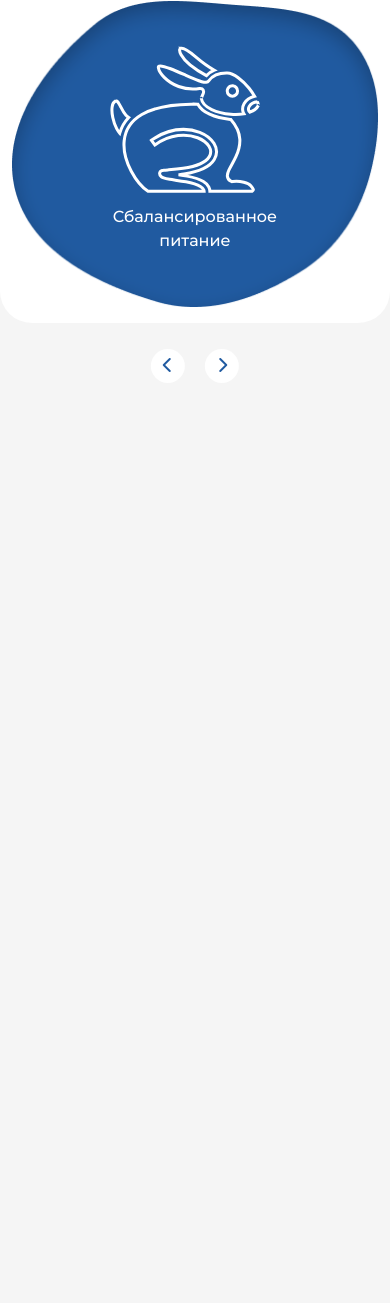
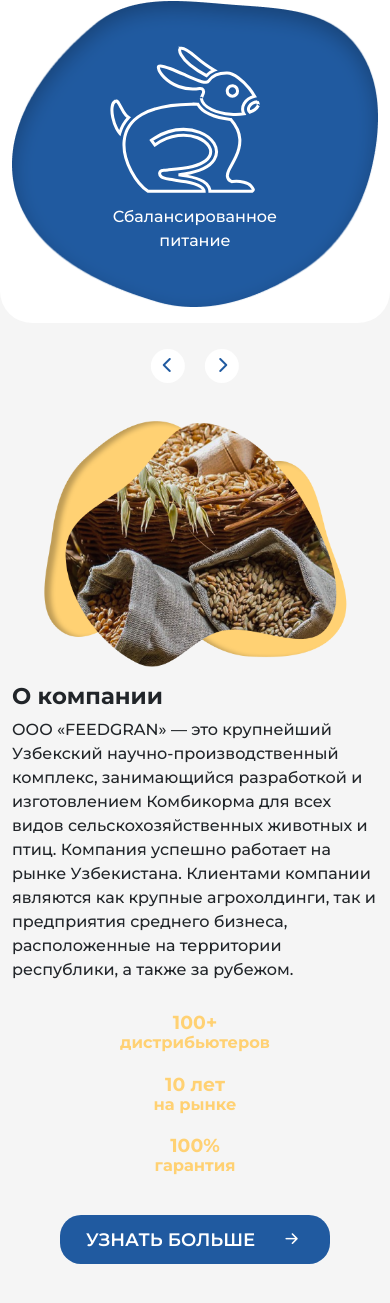
Before and after one commit to arofatnizamova/Feedgran, a plain HTML site: page index.html in a window 390 px wide. Shown: the part 1663-2966 px from the top of the page. Before the commit the page ends 2046 px from the top, so only its background shows below. Drawn offline with nearby package versions, Linux system fonts and the light colour scheme; some icons are missing.

Commit message:
feat: add responsive section about

```diff
--- a/index.html
+++ b/index.html
@@ -418,6 +418,40 @@
                 </div>
             </div>
         </section>
+        <section class="py-5">
+            <div class="container">
+                <div class="row justify-content-center gx-lg-5 gx-0 gy-3">
+                    <div class="col-lg-6 col-10">
+                        <img src="images/6.png" alt="" class="img-fluid object-fit-cover">
+                    </div>
+                    <div class="col-lg-6">
+                        <div class="w-100 h-100 d-flex flex-column justify-content-center">
+                            <h3 class="fw-bold fs-title-2">О компании</h3>
+                            <p class="fs-paragraph-2">ООО «FEEDGRAN» — это крупнейший Узбекский научно-производственный комплекс, занимающийся разработкой и изготовлением Комбикорма для всех видов сельскохозяйственных животных и птиц.
+                                Компания успешно работает на рынке Узбекистана. Клиентами компании являются как крупные агрохолдинги, так и предприятия среднего бизнеса, расположенные на территории республики, а также за рубежом.</p>
+                                <div class="d-flex flex-lg-row flex-column justify-content-lg-between  justify-content-center align-items-lg-start align-items-center text-lg-start text-center my-lg-5 my-3">
+                                    <span class="text-yellow fw-bold number lh-1 d-block mb-lg-0 mb-4">
+                                        100+ <br>
+                                       <span class="fs-span">дистрибьютеров</span>
+                                    </span>
+                                    <span class="text-yellow fw-bold number lh-1 d-block mb-lg-0 mb-4">
+                                        10 лет <br>
+                                       <span class="fs-span">на рынке</span>
+                                    </span>
+                                    <span class="text-yellow fw-bold number lh-1 d-block mb-lg-0 mb-4">
+                                        100% <br>
+                                       <span class="fs-span">гарантия</span>
+                                    </span>
+                                </div>
+                                <a href="about.html" class="semibold btn btn-corp d-flex align-items-center justify-content-between mx-lg-0 mx-auto">
+                                    <span>Узнать больше</span>
+                                    <i class="bi bi-arrow-right-short ms-4 fs-2"></i>
+                                </a>
+                        </div>
+                    </div>
+                </div>
+            </div>
+        </section>
     </main>
     <footer>
 
--- a/style.css
+++ b/style.css
@@ -1,10 +1,14 @@
 :root{
     --color-corp: #205AA0;
+    --color-yellow: #FFD173;
     --shadow: inset 0 4px 15px 0 rgba(0, 0, 0, 0.25);
 }
 
 .text-corp{
     color: var(--color-corp);
+}
+.text-yellow{
+    color: var(--color-yellow);
 }
 .shadow-inner{
     box-shadow: var(--shadow);
@@ -17,6 +21,9 @@
 }
 .fs-paragraph{
     font-size: clamp(1rem, 0.875rem + 0.625vw, 1.625rem);
+}
+.fs-span{
+    font-size: clamp(1rem, 0.925rem + 0.375vw, 1.375rem);
 }
 .w-fit-content{
     width: fit-content;
@@ -96,6 +103,9 @@ header{
     bottom: -25%;
     transform: translateX(-50%);
 }
+.number{
+    font-size: clamp(1.125rem, 0.875rem + 1.25vw, 2.375rem);
+}
 /*breackpoints*/
 
 @media (max-width: 1200px){
```
Also changed, not shown: images/6.png (added).
